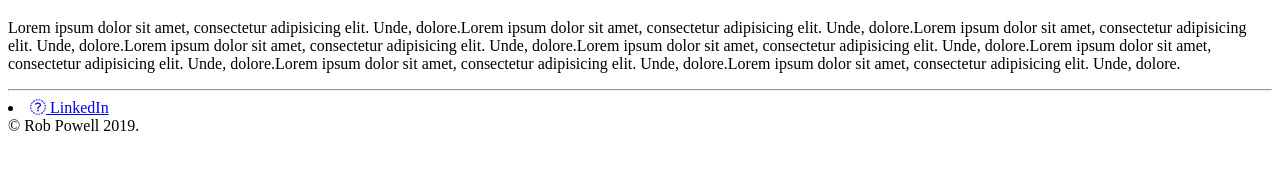
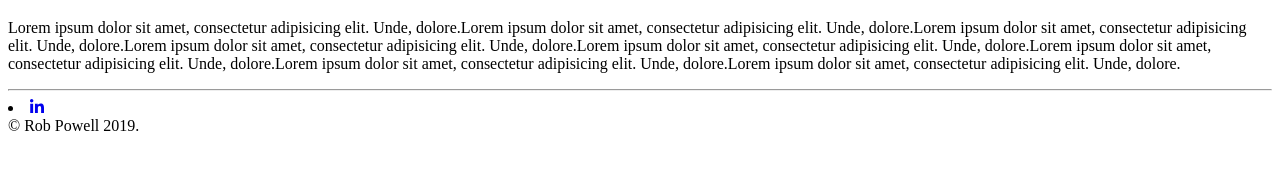
Before and after one commit to robertdpowell/tweetsinwelsh, a Jekyll site: the page built from index.html, in a window 1280 px wide. Shown: the part 704-874 px from the top of the page. Built offline with Jekyll 4.4.1, drawn with Linux system fonts in a browser that asks for light colours; nearby versions of some CDN libraries.

Commit message:
footer changes

```diff
--- a/_includes/footer.html
+++ b/_includes/footer.html
@@ -6,7 +6,7 @@
           {% if site.linkedin_username %}
     <li>
       <a href="https://linkedin.com/in/{{ site.linkedin_username }}">
-        <i class="fa fa-linkedin"></i> LinkedIn
+        <i class="fab fa-linkedin-in"></i>
       </a>
     </li>
   {% endif %}
```
Also changed, not shown: 6 other files.
